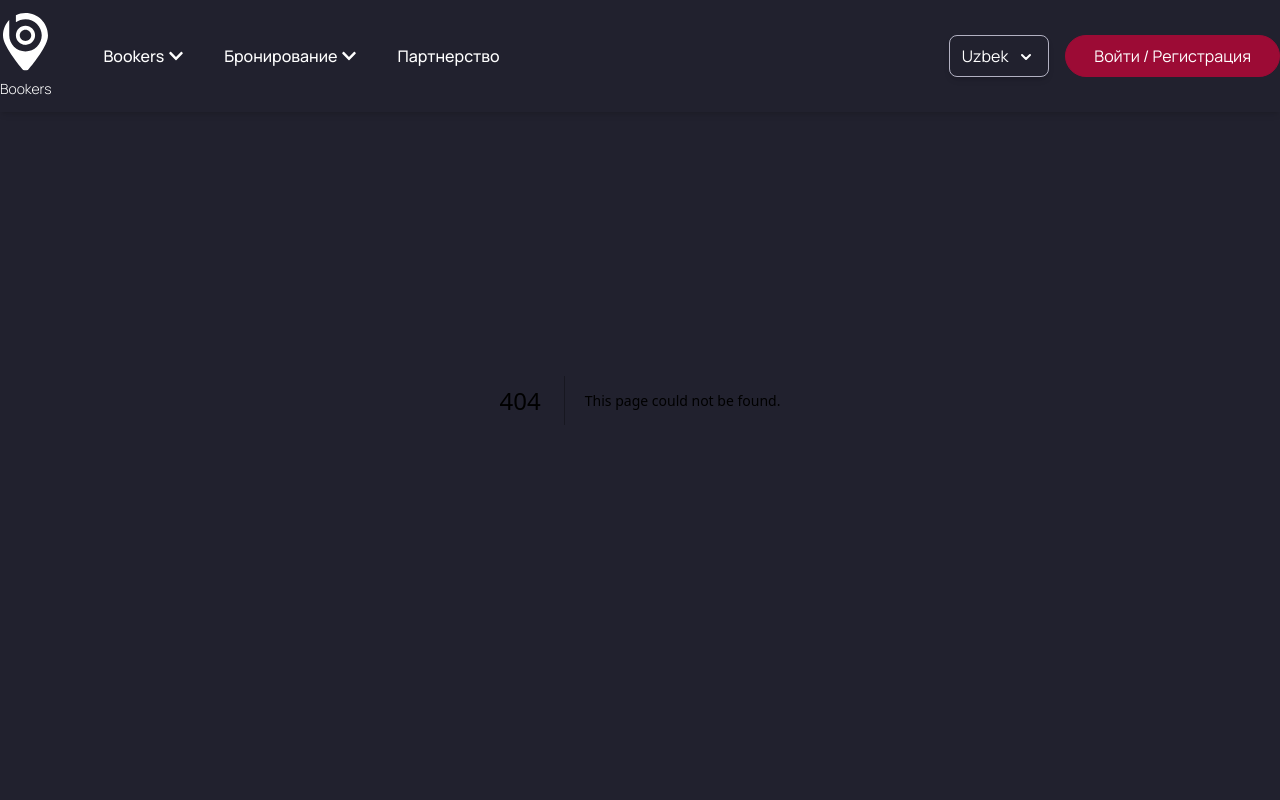
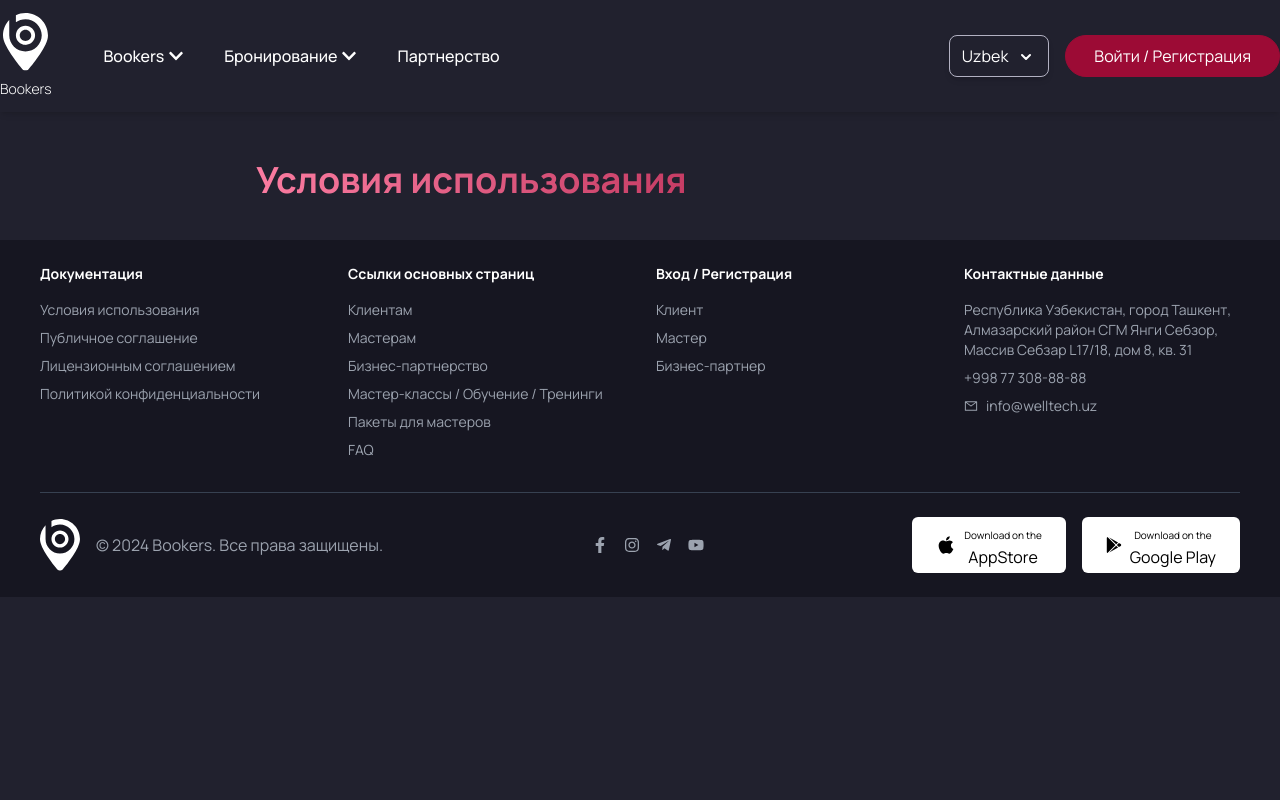
Before and after one commit to SardorbekCoder07/Bookers_web, a Next.js app: page /conditions in a window 1280 px wide. Before the commit this address had no page. Shown: the top 800 px of the page. Built offline with nearby package versions, Linux system fonts and the light colour scheme.

Commit message:
gooo usloviya

```diff
--- a/src/Components/footer/Footer.tsx
+++ b/src/Components/footer/Footer.tsx
@@ -13,7 +13,7 @@ const Footer = () => {
                 <div>
                     <h3 className="mb-4 font-bold">Документация</h3>
                     <ul className="space-y-2">
-                        <li><Link href="#" className="text-gray-400 hover:underline">Условия использования</Link></li>
+                        <li><Link href="/conditions" className="text-gray-400 hover:underline">Условия использования</Link></li>
                         <li><Link href="#" className="text-gray-400 hover:underline">Публичное соглашение</Link></li>
                         <li><Link href="#" className="text-gray-400 hover:underline">Лицензионным соглашением</Link></li>
                         <li><Link href="#" className="text-gray-400 hover:underline">Политикой конфиденциальности</Link></li>
--- /dev/null
+++ b/src/app/conditions/page.tsx
@@ -0,0 +1,18 @@
+import PricingTable from '@/Components/Tarif/Tarif';
+import HeaderTitles from '@/Components/text/HeaderBookers';
+import React from 'react';
+
+const Tarif = () => {
+    return (
+        <div className='mb-10 mt-40'>
+            <div className='mt-20 w-full md:w-[60%] mb-4 mx-auto '>
+                <HeaderTitles
+                    text='Условия использования'
+                />
+            </div>
+
+        </div>
+    );
+}
+
+export default Tarif;
```
